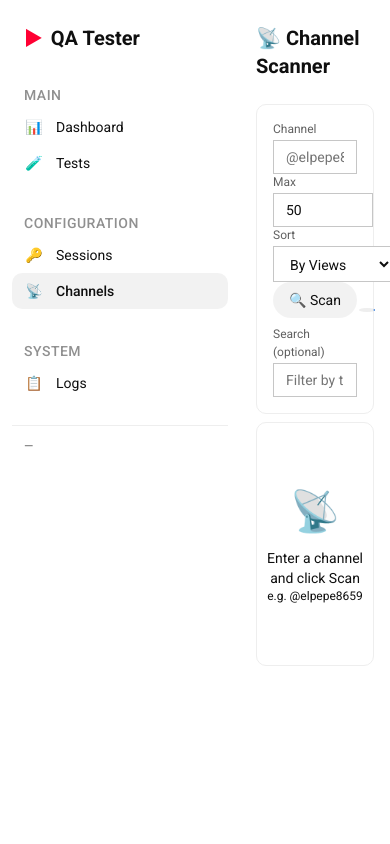
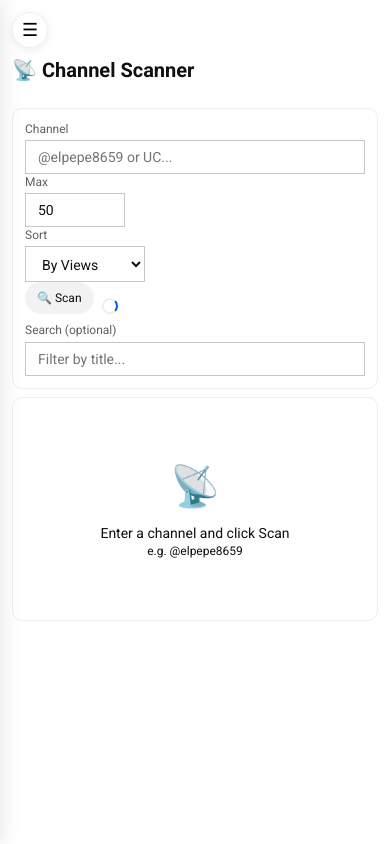
Before and after one commit to thehackerman777/video-qa-tester, a FastAPI app: page /channels in a window 390 px wide. Run offline with FastAPI, Linux system fonts and the light colour scheme; some libraries are stand-ins or nearby versions.

Commit message:
Responsive mobile design + fix missing templates

```diff
--- a/web/templates/base.html
+++ b/web/templates/base.html
@@ -2,7 +2,7 @@
 <html lang="en">
 <head>
     <meta charset="UTF-8">
-    <meta name="viewport" content="width=device-width, initial-scale=1.0">
+    <meta name="viewport" content="width=device-width, initial-scale=1.0, maximum-scale=5.0, user-scalable=yes">
     <title>QA Tester</title>
     <script src="https://unpkg.com/htmx.org@1.9.11"></script>
     <link href="https://fonts.googleapis.com/css2?family=Roboto:wght@400;500;700&display=swap" rel="stylesheet">
@@ -207,6 +207,45 @@
         .skeleton { background: #f0f0f0; border-radius: 4px; animation: pulse 1.5s infinite; display: inline-block; }
         @keyframes pulse { 0%,100% { opacity: 1; } 50% { opacity: 0.4; } }
 
+        /* Mobile Responsive */
+        .menu-toggle { display: none; position: fixed; top: 12px; left: 12px; z-index: 100; width: 36px; height: 36px; background: var(--color-canvas-white); border: 1px solid #eee; border-radius: 50%; cursor: pointer; align-items: center; justify-content: center; font-size: 18px; box-shadow: 0 2px 8px rgba(0,0,0,0.08); }
+        .menu-toggle:hover { background: #f5f5f5; }
+        .sidebar-overlay { display: none; }
+
+        @media (max-width: 768px) {
+            .menu-toggle { display: flex; }
+            .layout { flex-direction: column; }
+            .sidebar {
+                position: fixed; top: 0; left: -280px; width: 280px;
+                z-index: 99; height: 100vh;
+                background: var(--color-canvas-white);
+                box-shadow: 2px 0 20px rgba(0,0,0,0.1);
+                transition: left 0.25s ease;
+            }
+            .sidebar.open { left: 0; }
+            .sidebar-overlay {
+                display: none; position: fixed; inset: 0;
+                background: rgba(0,0,0,0.3); z-index: 98;
+            }
+            .sidebar-overlay.show { display: block; }
+            .content { padding: 56px 12px 12px; }
+            .card { padding: 12px; }
+            .card-stats { grid-template-columns: 1fr 1fr; }
+            .grid-2 { grid-template-columns: 1fr; }
+            .row { flex-direction: column; }
+            table { font-size: 12px; }
+            .truncate { max-width: 120px; }
+            .status-bar { display: none; }
+        }
+
+        @media (max-width: 480px) {
+            .card-stats { grid-template-columns: 1fr 1fr; gap: 4px; }
+            .stat-card { padding: 10px; }
+            .stat-value { font-size: 16px; }
+            .btn { font-size: 12px; height: 32px; padding: 0 12px; }
+            .nav-link { font-size: 13px; padding: 10px 12px; }
+        }
+
         .status-bar {
             border-top: 1px solid #eee;
             padding: 12px;
@@ -226,8 +265,10 @@
     </style>
 </head>
 <body>
+<button class="menu-toggle" id="menuToggle" onclick="toggleMenu()">☰</button>
+<div class="sidebar-overlay" id="sidebarOverlay" onclick="toggleMenu()"></div>
 <div class="layout">
-    <nav class="sidebar">
+    <nav class="sidebar" id="sidebar">
         <div class="sidebar-brand"><span>▶</span> QA Tester</div>
 
         <div class="nav-group">
@@ -286,6 +327,20 @@
         setTimeout(() => t.classList.remove('show'), 3000);
     }
 
+    // Mobile menu
+    function toggleMenu() {
+        document.getElementById('sidebar').classList.toggle('open');
+        document.getElementById('sidebarOverlay').classList.toggle('show');
+        document.getElementById('menuToggle').textContent =
+            document.getElementById('sidebar').classList.contains('open') ? '✕' : '☰';
+    }
+    // Close sidebar on nav click (mobile)
+    document.querySelectorAll('.nav-link').forEach(l => {
+        l.addEventListener('click', () => {
+            if (window.innerWidth <= 768) toggleMenu();
+        });
+    });
+
     // HTMX events
     document.body.addEventListener('htmx:afterSwap', function(e) {
         try {
```
